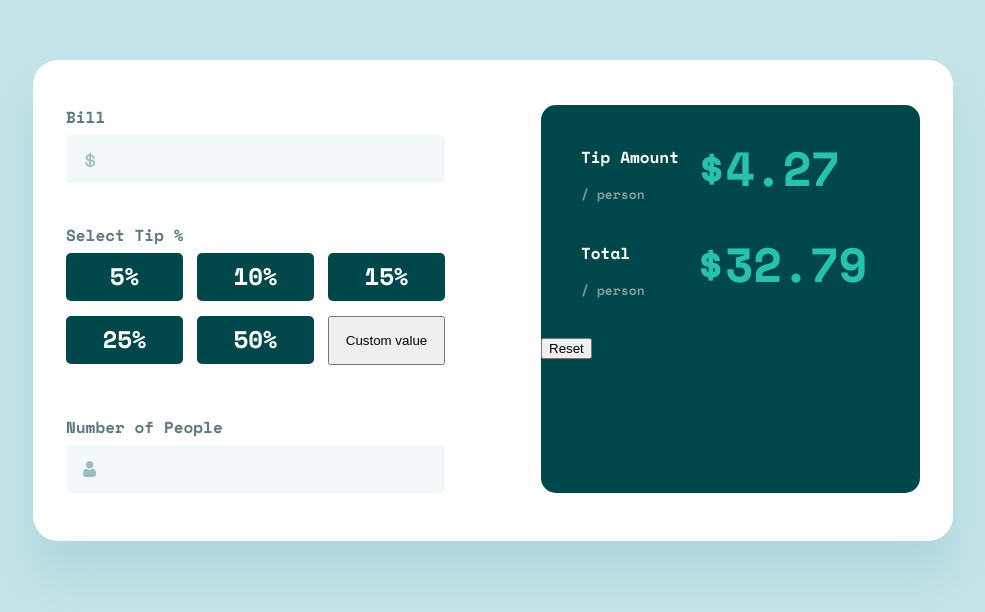
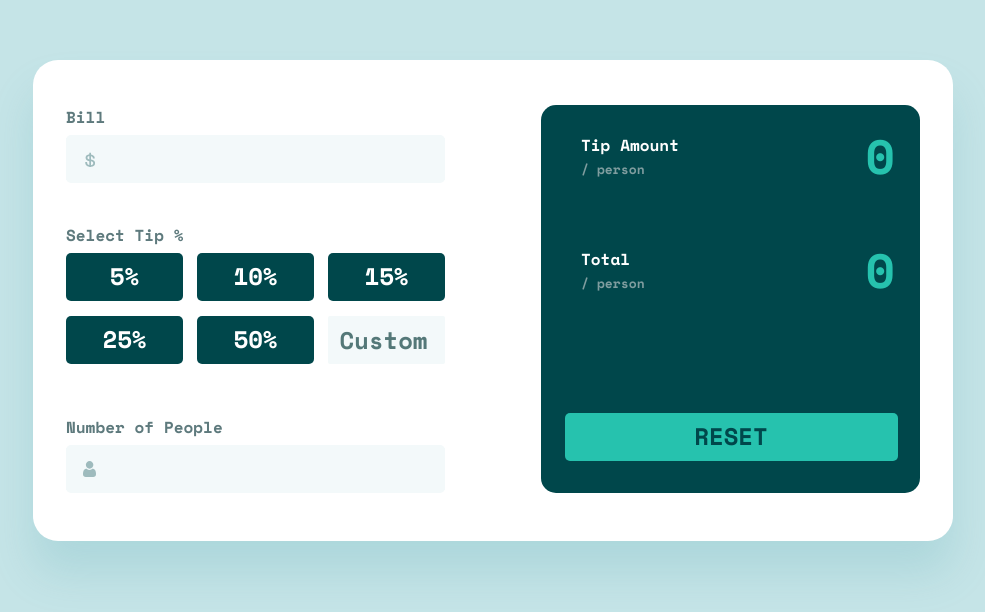
Before and after one commit to Pir0Ensl4ver/tip-calculator, a React (Create React App) app: page / in a window 1280 px wide. Shown: the part 244-856 px from the top of the page, without its empty margins (147-1132 px from the left). Built offline with nearby package versions, Linux system fonts and the light colour scheme.

Commit message:
In progress

```diff
--- a/src/TipCalculator.js
+++ b/src/TipCalculator.js
@@ -1,42 +1,76 @@
-import React, { useState } from "react";
+import React, { useState, useEffect } from "react";
 
+import useInput from "./hooks/use-input";
 import TipCalculatorButton from "./TipCalculatorButton";
+
 import Card from "./UI/Card";
 import { DollarIcon, PersonIcon } from "./UI/Icons/Icons";
 
 import classes from "./TipCalculator.module.css";
 
+const IsEqualOrAboveZero = (value) => value >= 0;
+const isBetweenZeroAndOneHundred = (value) => value > 0 && value <= 100;
+
 const TipCalculator = () => {
-  const [billAmount, setBillAmount] = useState("");
-  const [tipPercentage, setTipPercentage] = useState("");
-  const [totalTip, setTotalTip] = useState(0);
-  const [totalAmount, setTotalAmount] = useState(0);
-  const [isButtonClicked, setIsButtonClicked] = useState(false);
+  const [tipPerPerson, setTipPerPerson] = useState(0);
+  const [totalPerPerson, setTotalPerPerson] = useState(0);
+
+  const {
+    value: billValue,
+    isValid: billIsValid,
+    hasError: billHasError,
+    valueChangeHandler: billChangeHandler,
+    inputBlurHandler: billBlurHandler,
+    reset: resetBill,
+  } = useInput(IsEqualOrAboveZero);
+
+  const {
+    value: percentValue,
+    isValid: custovPercentIsValid,
+    hasError: customPercentHasError,
+    valueChangeHandler: percentChangeHandler,
+    inputBlurHandler: percentBlurHandler,
+    reset: resetCustomPercent,
+  } = useInput(isBetweenZeroAndOneHundred);
+
+  const {
+    value: peopleNumberValue,
+    isValid: peopleNumberIsValid,
+    hasError: peopleNumberHasError,
+    valueChangeHandler: peopleNumberChangeHandler,
+    inputBlurHandler: peopleNumberBlurHandler,
+    reset: resetPeopleNumber,
+  } = useInput(IsEqualOrAboveZero);
+
+  useEffect(() => {
+    const billFloat = parseFloat(billValue);
+    const numberOfPeopleInt = parseInt(peopleNumberValue);
+    const percentFloat = parseFloat(percentValue);
+
+    if (
+      !isNaN(billFloat) &&
+      !isNaN(numberOfPeopleInt) &&
+      !isNaN(percentFloat)
+    ) {
+      const tipAmount = billFloat * (percentFloat / 100);
+      const tipPerPerson = tipAmount / numberOfPeopleInt;
+      const totalPerPerson = (billFloat + tipAmount) / numberOfPeopleInt;
+
+      setTipPerPerson(tipPerPerson);
+      setTotalPerPerson(totalPerPerson);
+    } else {
+      setTipPerPerson(0);
+      setTotalPerPerson(0);
+    }
+  }, [billValue, peopleNumberValue, percentValue]);
+
+  const onClickResetButtonHandler = () => {
+    resetBill();
+    resetCustomPercent();
+    resetPeopleNumber();
+  };
 
   const percentValues = [5, 10, 15, 25, 50];
-
-  const onClickBillInputHandler = (event) => {
-    setBillAmount(event.target.value);
-  };
-
-  const onClickTipPercentageInputHandler = (event) => {
-    setTipPercentage(event.target.value);
-  };
-
-  const onClickPercentValueButtonHandler = (event) => {
-    setTipPercentage(event.target.value);
-  };
-
-  const onClickIsButtonclickedHandler = (event) => {
-    setIsButtonClicked(true);
-  };
-
-  const onClickResetValuesHandler = () => {
-    setBillAmount("");
-    setTipPercentage("");
-    setTotalTip(0);
-    setTotalAmount(0);
-  };
 
   return (
     <Card>
@@ -48,8 +82,9 @@ const TipCalculator = () => {
               <DollarIcon />
               <input
                 className={classes[`tip-calculator-input`]}
-                value={billAmount}
-                onChange={onClickBillInputHandler}
+                value={billValue}
+                onChange={billChangeHandler}
+                onBlur={billBlurHandler}
               />
             </div>
           </section>
@@ -58,26 +93,15 @@ const TipCalculator = () => {
             <div className={classes[`tip-calculator-button-container`]}>
               {percentValues.map((value) => {
                 return (
-                  <TipCalculatorButton
-                    value={value}
-                    onClick={onClickPercentValueButtonHandler}
-                  >
+                  <TipCalculatorButton onClick={percentChangeHandler}>
                     {value}%
                   </TipCalculatorButton>
                 );
               })}
-              {!isButtonClicked ? (
-                <button onClick={onClickIsButtonclickedHandler}>
-                  Custom value
-                </button>
-              ) : (
               <input
                 className={classes[`tip-calculator-custom-input`]}
                 placeholder="Custom"
-                  value={tipPercentage}
-                  onChange={onClickTipPercentageInputHandler}
               />
-              )}
             </div>
           </section>
           <section className={classes[`tip-calculator-left-section-third`]}>
@@ -86,48 +110,56 @@ const TipCalculator = () => {
             </h3>
             <div className={classes[`tip-calculator-input-background`]}>
               <PersonIcon />
-              <input className={classes[`tip-calculator-input`]} />
+              <input
+                className={classes[`tip-calculator-input`]}
+                onChange={peopleNumberChangeHandler}
+                onBlur={peopleNumberBlurHandler}
+              />
             </div>
           </section>
         </div>
         <div className={classes[`tip-calculator-right-section`]}>
           <section className={classes[`tip-calculator-right-section-first`]}>
+            <div
+              className={classes[`tip-calculator-right-section-p-container`]}
+            >
               <p className={classes[`tip-calculator-right-section-info-p`]}>
                 Tip Amount
               </p>
               <p className={classes[`tip-calculator-right-section-person-p`]}>
                 / person
               </p>
+            </div>
             <label
-              className={
-                classes[`tip-calculator-right-section-tip-display-first`]
-              }
+              className={classes[`tip-calculator-right-section-tip-display`]}
             >
-              $4.27
+              {tipPerPerson}
             </label>
           </section>
           <section className={classes[`tip-calculator-right-section-second`]}>
+            <div
+              className={classes[`tip-calculator-right-section-p-container`]}
+            >
               <p className={classes[`tip-calculator-right-section-info-p`]}>
                 Total
               </p>
               <p className={classes[`tip-calculator-right-section-person-p`]}>
                 / person
               </p>
+            </div>
             <label
-              className={
-                classes[`tip-calculator-right-section-tip-display-second`]
-              }
+              className={classes[`tip-calculator-right-section-tip-display`]}
             >
-              $32.79
+              {totalPerPerson}
             </label>
           </section>
-          <section>
-            <button
-              className={classes[`custom-button`]}
-              onClick={onClickResetValuesHandler}
+          <section className={classes[`tip-calculator-right-section-third`]}>
+            <TipCalculatorButton
+              onClick={onClickResetButtonHandler}
+              className={classes[`tip-calculator-button-reset`]}
             >
-              Reset
-            </button>
+              RESET
+            </TipCalculatorButton>
           </section>
         </div>
       </div>
--- a/src/TipCalculator.module.css
+++ b/src/TipCalculator.module.css
@@ -135,20 +135,38 @@
 }
 
 .tip-calculator-right-section-first {
-  width: 333px;
+  display: flex;
+  justify-content: space-between;
+  width: 313px;
   height: 71px;
-  margin: 40px 40px 25px 40px;
+  margin: 28px 40px 25px 40px;
 }
 
 .tip-calculator-right-section-second {
-  width: 333px;
+  display: flex;
+  justify-content: space-between;
+  width: 313px;
   height: 71px;
-  margin: 0px 40px 25px 40px;
+  margin: 43px 40px 25px 40px;
+}
+
+.tip-calculator-right-section-third {
+  display: flex;
+  justify-content: center;
+  width: 340px;
+  height: 71px;
+  margin: 95px 20px 20px 20px;
+}
+
+.tip-calculator-right-section-p-container {
+  width: 108px;
+  height: 48px;
 }
 
 .tip-calculator-right-section-info-p {
   width: 98px;
   height: 24px;
+  margin: 0px 0px 0px 0px;
   font-family: "Space Mono";
   font-style: normal;
   font-weight: 700;
@@ -161,6 +179,7 @@
 .tip-calculator-right-section-person-p {
   width: 64px;
   height: 19px;
+  margin: 3px 0px 0px 0px;
   font-family: "Space Mono";
   font-style: normal;
   font-weight: 700;
@@ -170,13 +189,10 @@
   color: #7f9d9f;
 }
 
-.tip-calculator-right-section-tip-display-first {
-  position: absolute;
-  top: 72px;
-  left: 663px;
-  width: 143px;
+.tip-calculator-right-section-tip-display {
+  width: 193px;
   height: 71px;
-  line-height: 71px;
+  line-height: 46px;
   font-style: normal;
   font-size: 48px;
   font-family: "Space Mono", monospace;
@@ -186,24 +202,12 @@
   color: #26c2ae;
 }
 
-.tip-calculator-right-section-tip-display-second {
-  position: absolute;
-  top: 168px;
-  left: 663px;
-  width: 143px;
-  height: 71px;
-  line-height: 71px;
-  font-style: normal;
-  font-size: 48px;
+.tip-calculator-button-reset {
+  height: 48px;
+  width: 333px;
+  border-radius: 5px;
+  background: #26c2ae;
   font-family: "Space Mono", monospace;
   font-weight: 700;
-  text-align: right;
-  letter-spacing: -1px;
-  color: #26c2ae;
+  color: #00474b;
 }
-
-.tip-calculator-p {
-  font-size: 18px;
-  margin-top: 20px;
-  color: #333;
-}
--- /dev/null
+++ b/src/hooks/use-input.js
@@ -0,0 +1,52 @@
+import { useReducer } from "react";
+
+const initialInputState = {
+  value: "",
+  isTouched: false,
+};
+
+const inputStateReducer = (state, action) => {
+  if ((action.type = "INPUT")) {
+    return { value: action.value, isTouched: state.isTouched };
+  }
+  if ((action.type = "BLUR")) {
+    return { isTouched: true, value: state.value };
+  }
+  if ((action.type = "RESET")) {
+    return { isTouched: false, value: "" };
+  }
+  return inputStateReducer;
+};
+
+const useInput = (validateValue) => {
+  const [inputState, dispatch] = useReducer(
+    inputStateReducer,
+    initialInputState
+  );
+
+  const valueIsValid = validateValue(inputState.value);
+  const hasError = !valueIsValid && inputState.isTouched;
+
+  const valueChangeHandler = (event) => {
+    dispatch({ type: "INPUT", value: event.target.value });
+  };
+
+  const inputBlurHandler = (event) => {
+    dispatch({ type: "BLUR" });
+  };
+
+  const reset = (event) => {
+    dispatch({ type: "RESET" });
+  };
+
+  return {
+    value: inputState.value,
+    isValid: valueIsValid,
+    hasError,
+    valueChangeHandler,
+    inputBlurHandler,
+    reset,
+  };
+};
+
+export default useInput;
```
Lines whose indentation alone changed are shown as unchanged.
